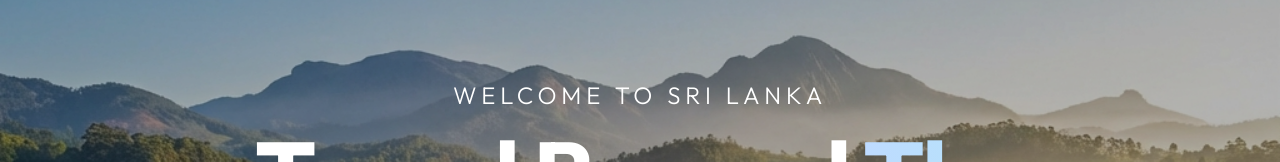
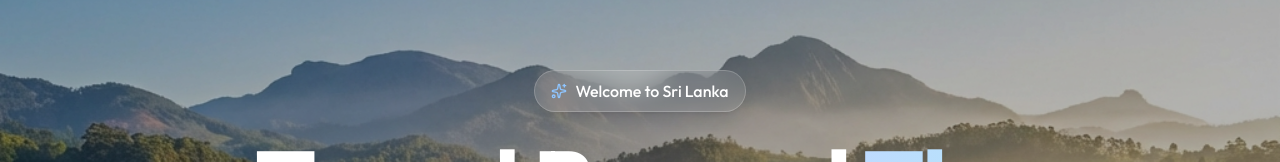
Before and after one commit to ShanukaDilan/Silvin-Lanka, a Next.js app: page / in a window 1280 px wide. Shown: the part 132-294 px from the top of the page. Built offline with nearby package versions, Linux system fonts and the light colour scheme; no server answers; the database is empty.

Commit message:
Enhance UI: Add scroll animations and refine Hero badge style

```diff
--- a/src/app/(public)/page.tsx
+++ b/src/app/(public)/page.tsx
@@ -5,11 +5,14 @@ import { PopularDestinations } from "@/components/home/PopularDestinations";
 import { Newsletter } from "@/components/home/Newsletter";
 import { Testimonials } from "@/components/home/Testimonials";
 import { getHomePage } from "@/app/actions/home";
+import { AnimatedSection } from "@/components/ui/AnimatedSection";
 
 export const dynamic = "force-dynamic";
 
 export default async function HomePage() {
     const { data: homeData } = await getHomePage();
+
+    // ... imports
 
     return (
         <div className="relative font-sans text-slate-800">
@@ -19,37 +22,47 @@ export default async function HomePage() {
                 description={homeData?.heroDescription}
                 backgroundImage={homeData?.heroImage}
             />
+
+            <AnimatedSection delay={0.2}>
                 <WhyChooseUs
                     title={homeData?.whyChooseUsTitle}
                     features={homeData?.whyChooseUsFeatures as any}
                 />
+            </AnimatedSection>
+
+            <AnimatedSection delay={0.3}>
                 <PopularDestinations
                     title={homeData?.destinationsTitle}
                     subtitle={homeData?.destinationsSubtitle}
                     destinations={homeData?.popularDestinations as any}
                 />
+            </AnimatedSection>
 
             {/* Featured Tours (Server Component - Content is dynamic from Tour model, but Title/Subtitle is from HomePage model) */}
             <section className="py-24 bg-slate-50">
                 <div className="max-w-7xl mx-auto px-4 sm:px-6 lg:px-8">
-                    <div className="text-center mb-16">
+                    <AnimatedSection width="full" className="text-center mb-16">
                         <h2 className="text-4xl font-bold text-slate-900">{homeData?.featuredToursTitle || "Featured Packages"}</h2>
                         <p className="text-slate-600 mt-4">{homeData?.featuredToursSubtitle || "Hand-picked experiences tailored to perfection."}</p>
-                    </div>
+                    </AnimatedSection>
                     <FeaturedTours />
                 </div>
             </section>
 
+            <AnimatedSection delay={0.2}>
                 <Testimonials
                     title={homeData?.testimonialsTitle}
                     subtitle={homeData?.testimonialsSubtitle}
                     testimonials={homeData?.testimonials as any}
                 />
+            </AnimatedSection>
 
+            <AnimatedSection width="full" variant="fade-in" delay={0.4}>
                 <Newsletter
                     title={homeData?.newsletterTitle}
                     description={homeData?.newsletterDescription}
                 />
+            </AnimatedSection>
         </div>
     );
 }
--- a/src/components/home/HeroSection.tsx
+++ b/src/components/home/HeroSection.tsx
@@ -2,7 +2,7 @@
 
 import Image from "next/image";
 import Link from "next/link";
-import { ArrowRight } from "lucide-react";
+import { ArrowRight, Sparkles } from "lucide-react";
 import { motion } from "framer-motion";
 
 interface HeroProps {
@@ -32,14 +32,18 @@ export function HeroSection({
             </div>
 
             <div className="relative z-20 text-center text-white px-4 max-w-5xl mx-auto mt-0 sm:mt-16">
-                <motion.h2
+                <motion.div
                     initial={{ opacity: 0, y: 20 }}
                     animate={{ opacity: 1, y: 0 }}
                     transition={{ duration: 0.8, delay: 0.2 }}
-                    className="text-base sm:text-lg md:text-2xl font-light mb-4 uppercase tracking-[0.2em]"
+                    className="flex justify-center mb-6"
                 >
-                    {subtitle}
-                </motion.h2>
+                    <div className="inline-flex items-center gap-2 px-4 py-2 rounded-full border border-white/20 bg-white/10 backdrop-blur-md text-sm sm:text-base font-medium text-white shadow-lg">
+                        <Sparkles className="w-4 h-4 text-blue-300" />
+                        <span>{subtitle}</span>
+                    </div>
+                </motion.div>
+
                 <motion.h1
                     initial={{ opacity: 0, y: 30 }}
                     animate={{ opacity: 1, y: 0 }}
@@ -49,12 +53,6 @@ export function HeroSection({
                         __html: title.includes("The Ordinary") ? title.replace("The Ordinary", `<span class="text-transparent bg-clip-text bg-gradient-to-r from-blue-200 to-teal-200">The Ordinary</span>`) : title
                     }}
                 />
-                {/* Fallback for title if no HTML injection needed:
-                    <span className="text-transparent bg-clip-text bg-gradient-to-r from-blue-200 to-teal-200">The Ordinary</span>
-                    Logic above is a quick hack to preserve the gradient specific to the default text.
-                    Ideally, we'd have a separate field for 'HighlightedText' or 'GradientText'.
-                    For now, let's just render the title text directly if it doesn't match the default pattern or just trust the user input.
-                */}
 
                 <motion.p
                     initial={{ opacity: 0, y: 20 }}
```
Lines whose indentation alone changed are shown as unchanged.
